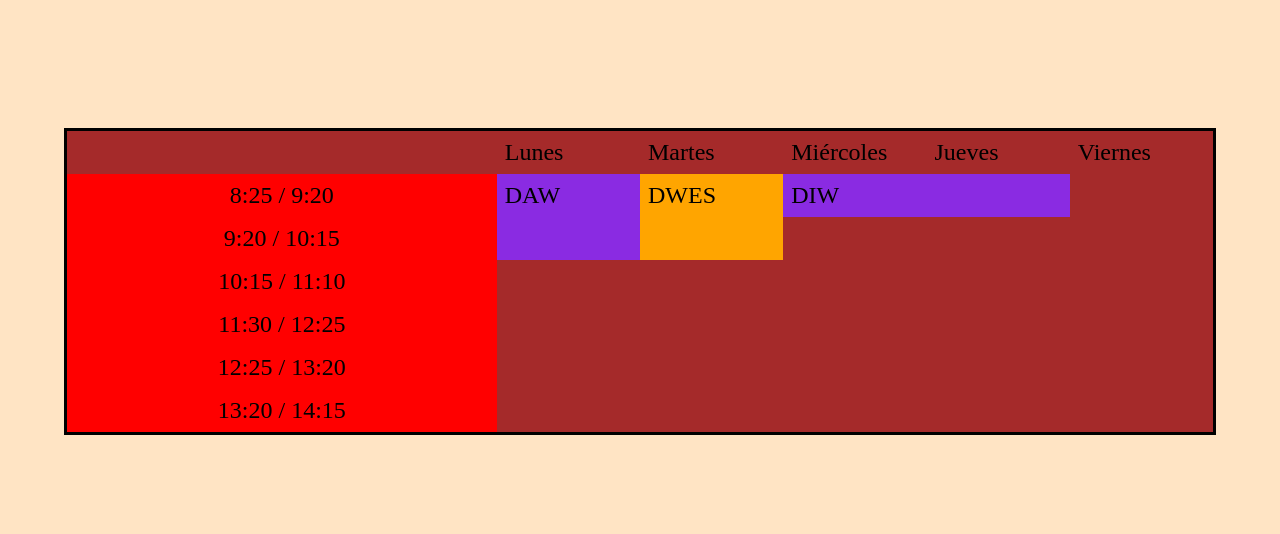
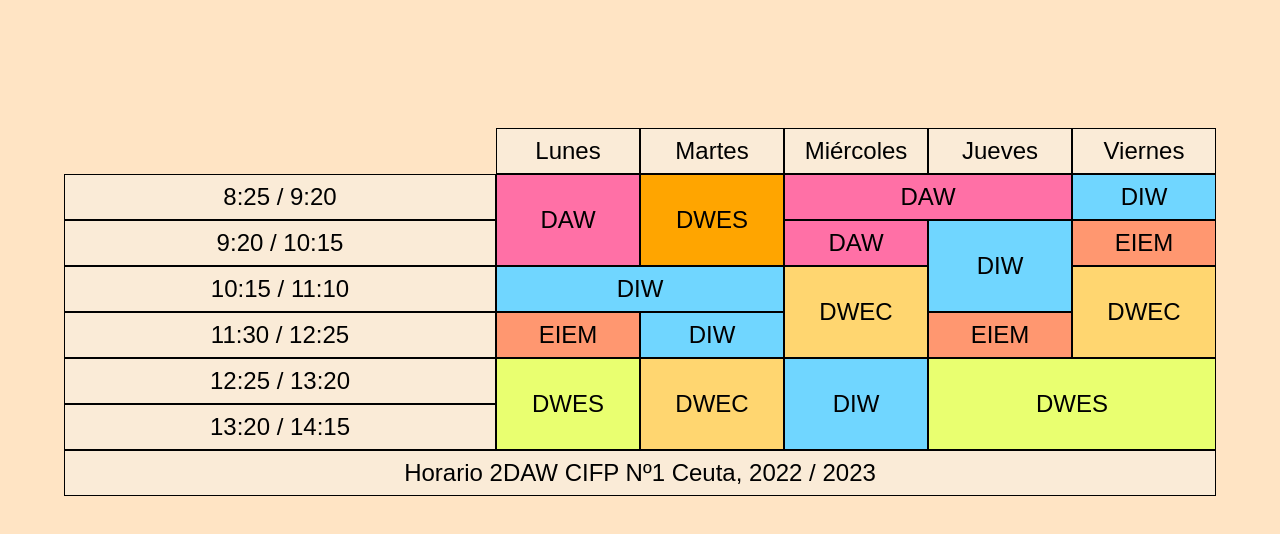
Before and after one commit to bilaldev1996/Design, a plain HTML site: page HorarioClase/index.html in a window 1280 px wide. Drawn offline with Linux system fonts and the light colour scheme; a web font is replaced by a local one.

Commit message:
casi terminando

```diff
--- a/HorarioClase/index.html
+++ b/HorarioClase/index.html
@@ -6,25 +6,42 @@
     <meta name="viewport" content="width=device-width, initial-scale=1.0">
     <title>Horario clase</title>
     <link rel="stylesheet" href="style.css">
+    <link rel="preconnect" href="https://fonts.googleapis.com">
+    <link rel="preconnect" href="https://fonts.gstatic.com" crossorigin>
+    <link href="https://fonts.googleapis.com/css2?family=Amaranth:wght@700&display=swap" rel="stylesheet">
 </head>
 <body>
     <main>
         <section>
-            <p>Lunes</p>
-            <p>Martes</p>
-            <p>Miércoles</p>
-            <p>Jueves</p>
-            <p>Viernes</p>
-            <p>8:25 / 9:20</p>
-            <p>9:20 / 10:15</p>
-            <p>10:15 / 11:10</p>
-            <p>11:30 / 12:25</p>
-            <p>12:25 / 13:20</p>
-            <p>13:20 / 14:15</p>
-            <p>DAW</p>
-            <P>DWES</P>
-            <P>DAW</P>
-            <p>DIW</p>
+            <p class="dias">Lunes</p>
+            <p class="dias">Martes</p>
+            <p class="dias">Miércoles</p>
+            <p class="dias">Jueves</p>
+            <p class="dias">Viernes</p>
+            <p class="hora">8:25 / 9:20</p>
+            <p class="hora">9:20 / 10:15</p>
+            <p class="hora">10:15 / 11:10</p>
+            <p class="hora">11:30 / 12:25</p>
+            <p class="hora">12:25 / 13:20</p>
+            <p class="hora">13:20 / 14:15</p>
+            <p class="daw">DAW</p>
+            <p class="dwes">DWES</p>
+            <p class="daw">DAW</p>
+            <p class="diw">DIW</p>
+            <p class="diw">DIW</p>
+            <P class="daw">DAW</P>
+            <p class="diw">DIW</p>
+            <p class="eiem">EIEM</p>
+            <p class="eiem">EIEM</p>
+            <p class="diw">DIW</p>
+            <p class="dwec">DWEC</p>
+            <p class="eiem">EIEM</p>
+            <p class="dwec">DWEC</p>
+            <p class="dwes">DWES</p>
+            <p class="dwec">DWEC</p>
+            <p class="diw">DIW</p>
+            <p class="dwes">DWES</p>
+            <p class="foot">Horario 2DAW CIFP Nº1 Ceuta, 2022 / 2023</p>
         </section>
     </main>
 </body>
--- a/HorarioClase/style.css
+++ b/HorarioClase/style.css
@@ -2,6 +2,14 @@
     box-sizing: border-box;
     margin: 0;
     padding: 0;
+}
+
+:root{
+    --color-diw:#70D6FF;
+    --color-daw:#FF70A6;
+    --color-eiem:#FF9770;
+    --color-dwec:#FFD670;
+    --color-dwes:#E9FF70;
 }
 
 body{
@@ -9,43 +17,66 @@ body{
 }
 
 main{
-    background-color: brown;
     width: 90%;
     margin: 10% auto;
     font-size: 1.5rem;
-    border: 3px solid black;
+    font-family: 'Amaranth', sans-serif;
 }
 
 section{
     display: grid;
     grid-template-columns: 2fr repeat(6,1fr);
+    grid-template-rows:repeat(8,1fr);
 }
 
 section p{
     padding: .5rem;
+    border: 1px solid black;
+    display: grid;
+    align-items: center;
+    justify-content: center;
 }
+
+/* colores */
+.dias{
+    background-color: antiquewhite;
+}
+
+.daw{
+    background-color: var(--color-daw);
+}
+
+.diw{
+    background-color: var(--color-diw);
+}
+
+.dwes{
+    background-color: var(--color-dwes);
+}
+
+.dwec{
+    background-color: var(--color-dwec);
+}
+
+.eiem{
+    background-color: var(--color-eiem);
+}
+
 
 section p:nth-child(1){
     grid-column: 3;
 }
 
 
-section p:nth-child(6),
-p:nth-child(7),
-p:nth-child(8),
-p:nth-child(9),
-p:nth-child(10),
-p:nth-child(11)
+section .hora
 {
     grid-column: 1 / 3;
-    background-color: red;
-    text-align: center;
+    background-color: antiquewhite;
 }
 
 section p:nth-child(12){
     grid-column: 3;
     grid-row: 2 / span 2;
-    background-color: blueviolet;
 }
 
 section p:nth-child(13){
@@ -57,11 +88,78 @@ section p:nth-child(13){
 section p:nth-child(14){
     grid-column: 5 / span 2;
     grid-row: 2 / 2;
-    background-color: blueviolet;
 }
 
 section p:nth-child(15){
-    grid-column: 5 / span 2;
+    grid-column: 7;
     grid-row: 2 / 2;
-    background-color: blueviolet;
 }
+
+section p:nth-child(16){
+    grid-column: 3 / span 2;
+    grid-row: 4;
+}
+
+section p:nth-child(17){
+    grid-column: 5;
+    grid-row: 3;
+}
+
+section p:nth-child(18){
+    grid-column: 6;
+    grid-row: 3 / span 2;
+}
+
+section p:nth-child(19){
+    grid-column: 7;
+    grid-row: 3 / 3;
+}
+
+section p:nth-child(20){
+    grid-column: 3;
+    grid-row: 5;
+}
+
+section p:nth-child(21){
+    grid-column: 4;
+    grid-row: 5;
+}
+
+section p:nth-child(22){
+    grid-column: 5;
+    grid-row: 4 / span 2;
+}
+
+section p:nth-child(23){
+    grid-column: 6;
+    grid-row: 5;
+}
+
+section p:nth-child(24){
+    grid-column: 7;
+    grid-row: 4 / span 2;
+}
+
+section p:nth-child(25){
+    grid-column: 3;
+    grid-row: 6 / span 2;
+}
+
+section p:nth-child(26){
+    grid-column: 4;
+    grid-row: 6 / span 2;
+}
+section p:nth-child(27){
+    grid-column: 5;
+    grid-row: 6 / span 2;
+}
+section p:nth-child(28){
+    grid-column: 6 / span 2;
+    grid-row: 6 / span 2;
+}
+
+.foot{
+    grid-column: 1 / 8;
+    grid-row: 8;
+    background-color: antiquewhite;
+}
```
